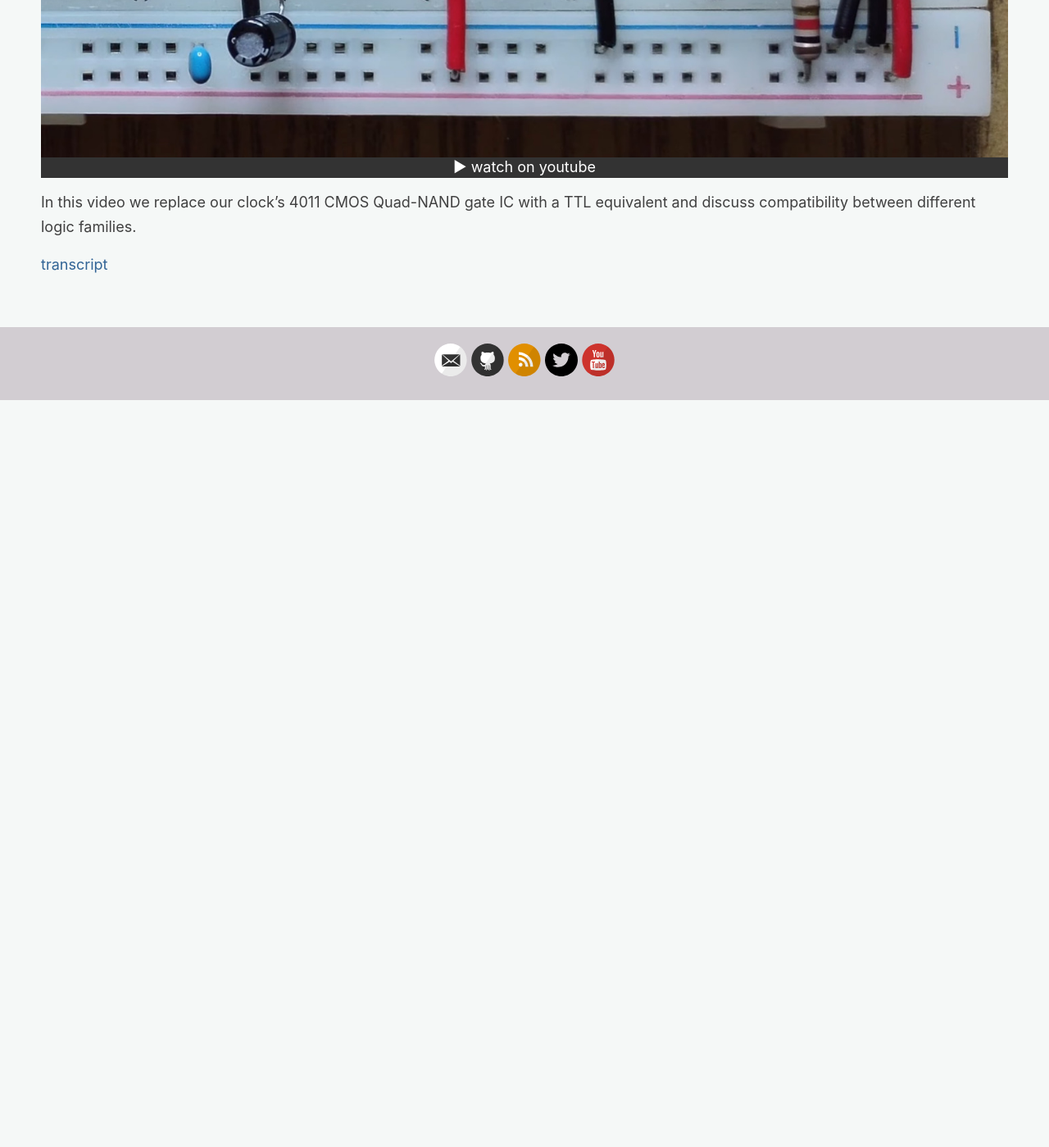
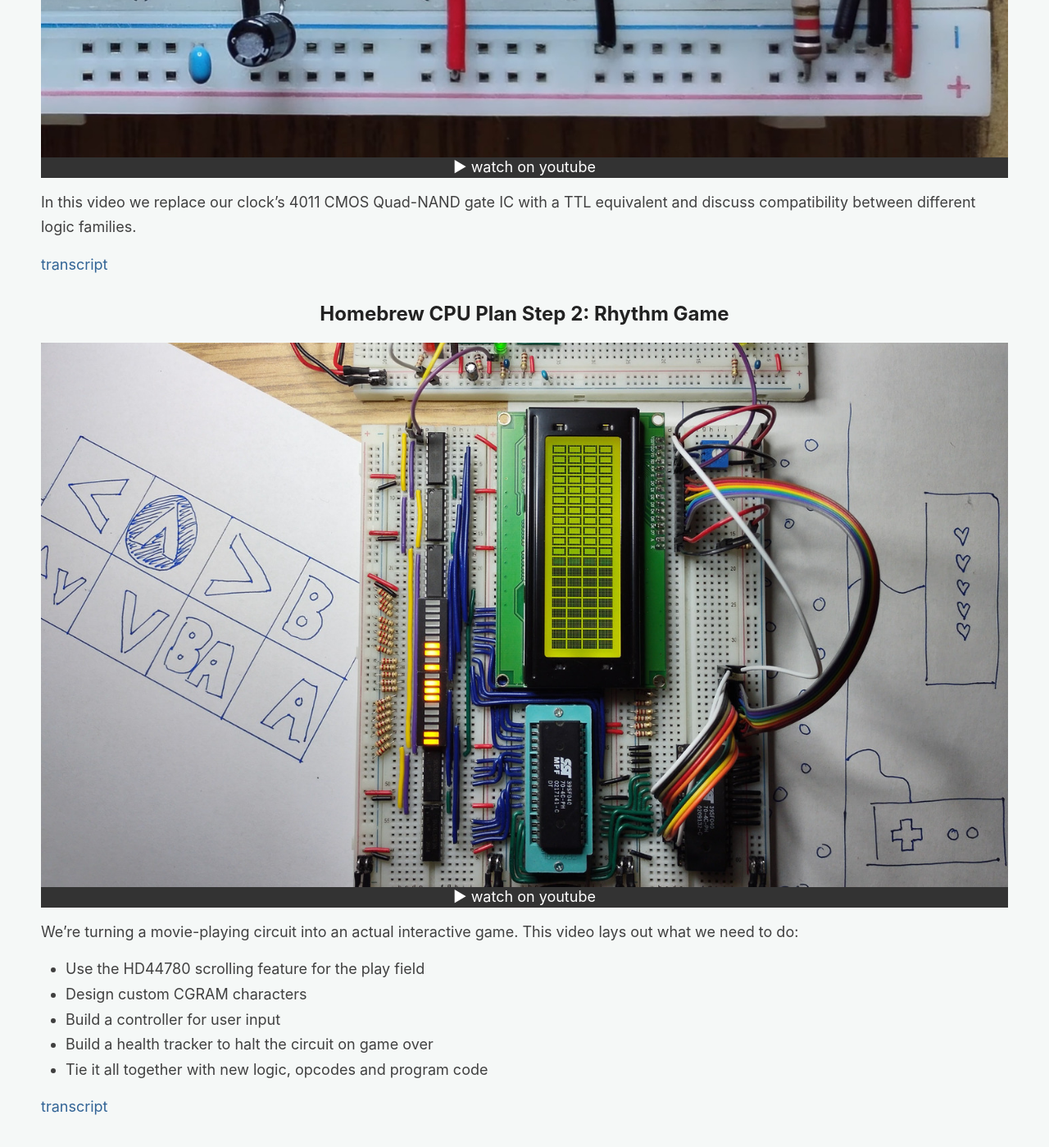
Before and after one commit to wardi/wardi.github.io, a Jekyll site: the page built from _pages/cpu.md, in a window 1280 px wide and 1400 px high, scrolled down 8458 px. Shown: the whole window at 82% size. Built offline with Jekyll 4.4.1, drawn with Linux system fonts in a browser that asks for light colours; before the commit the page ends 8946 px from its top, so only the background shows below that.

Commit message:
rhythm plan video

```diff
--- a/_pages/cpu.md
+++ b/_pages/cpu.md
@@ -104,3 +104,19 @@ We connect an HD44780-powered LCD character display to the circuit and play a si
 In this video we replace our clock's 4011 CMOS Quad-NAND gate IC with a TTL equivalent and discuss compatibility between different logic families.
 
 [transcript](/logic-families/)
+
+## Homebrew CPU Plan Step 2: Rhythm Game
+
+<a href="https://youtu.be/taPa7SQpib4" class="yt-screen">
+<img src="/images/rhythm-plan.jpg" alt="Designing a Rhythm Game">
+</a>
+
+We're turning a movie-playing circuit into an actual interactive game. This video lays out what we need to do:
+
+- Use the HD44780 scrolling feature for the play field
+- Design custom CGRAM characters
+- Build a controller for user input
+- Build a health tracker to halt the circuit on game over
+- Tie it all together with new logic, opcodes and program code
+
+[transcript](/rhythm-plan/)
```
Also changed, not shown: _posts/2023-10-09-rhythm-plan.md (added, +102 -0 lines), images/rhythm-plan.jpg (added).
